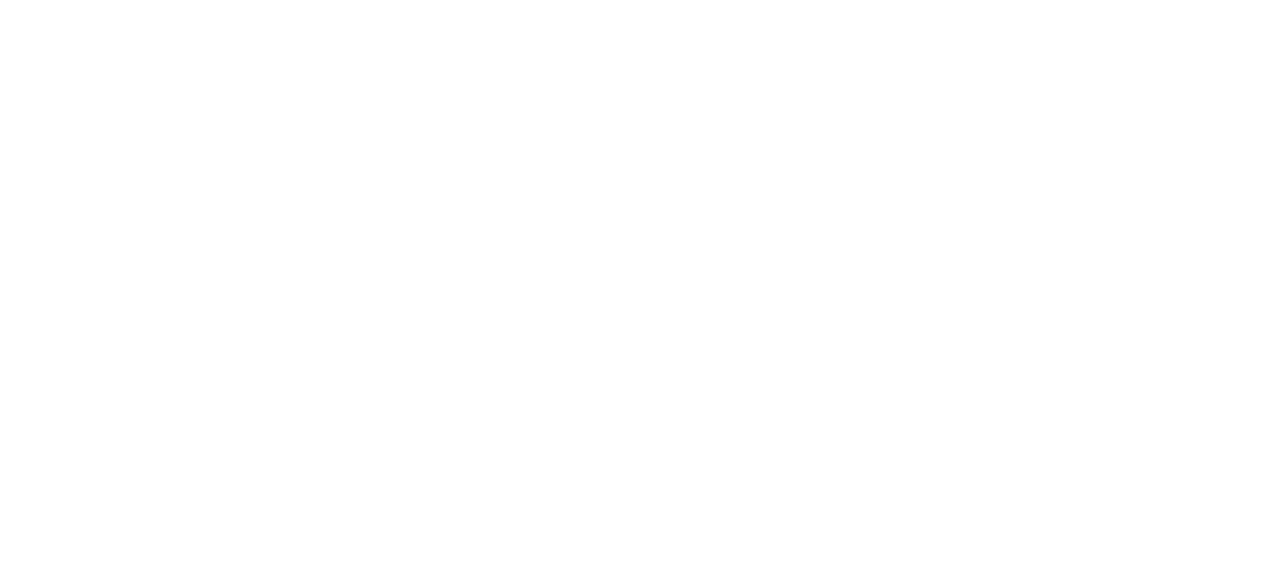
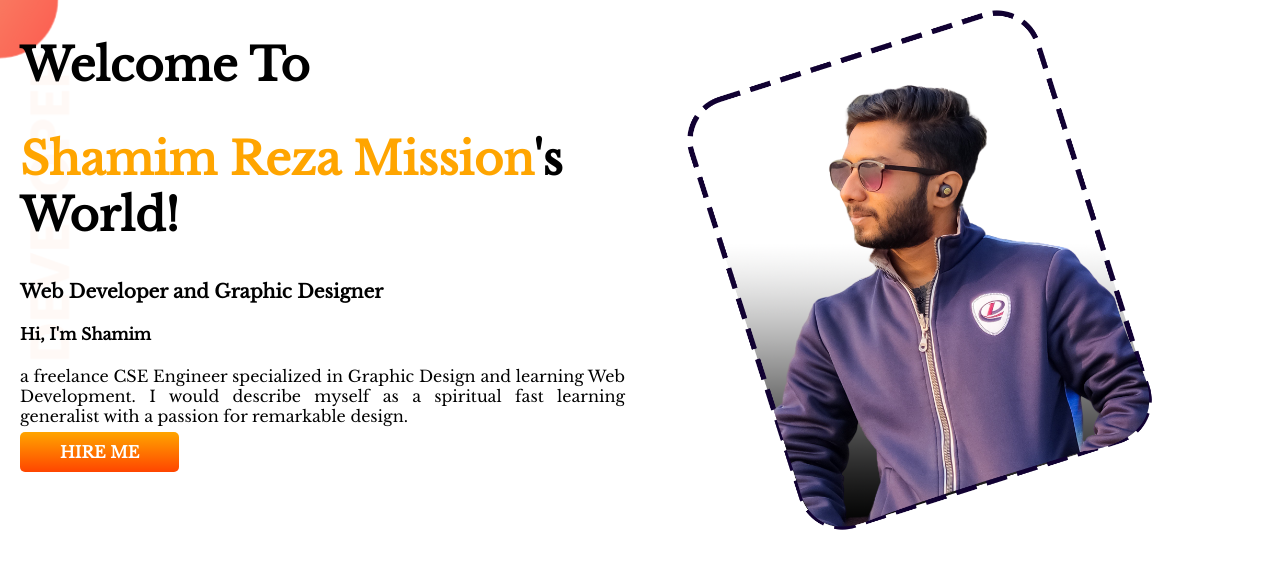
Before and after one commit to isrmission/new-dev-portfolio, a plain HTML site: page index.html in a window 1280 px wide. Drawn offline with nearby package versions, Linux system fonts and the light colour scheme.

Commit message:
first-update

```diff
--- a/index.html
+++ b/index.html
@@ -1,13 +1,35 @@
 <!DOCTYPE html>
 <html lang="en">
+
 <head>
     <meta charset="UTF-8">
     <meta http-equiv="X-UA-Compatible" content="IE=edge">
     <meta name="viewport" content="width=device-width, initial-scale=1.0">
-    <title>My Portfolio</title>
+    <title>SRM Portfolio</title>
+    <link rel="preconnect" href="https://fonts.googleapis.com">
+    <link rel="preconnect" href="https://fonts.gstatic.com" crossorigin>
+    <link href="https://fonts.googleapis.com/css2?family=Libre+Baskerville&display=swap" rel="stylesheet">
     <link rel="stylesheet" href="style.css">
 </head>
+
 <body>
+    <section class="top-banner">
+        <div class="half-width pddng">
+            <h1>Welcome To</h1>
+            <h1><span class="orange-color">Shamim Reza Mission</span>'s World!</h1>
+            <h3>Web Developer and Graphic Designer</h3>
+            <h4>Hi, I'm Shamim</h4>
+            <p class="bio">a freelance CSE Engineer specialized in Graphic Design and learning Web Development. I would
+                describe
+                myself
+                as a spiritual fast learning generalist with a passion for remarkable design.
+            </p>
+            <a class="link-button" target="_blank" href="https://www.linkedin.com/in/srmission/"> HIRE ME</a>
+        </div>
+        <div class="half-width pddng2">
+            <img src="images/my-pic.png" alt="">
+        </div>
+    </section>
+</body>
 
-</body>
 </html>
--- a/style.css
+++ b/style.css
@@ -0,0 +1,40 @@
+body{
+    font-family: 'Libre Baskerville', serif;
+    margin: 0;
+}
+h1{
+    font-size: 45px;
+}
+.orange-color{
+    color: orange;
+}
+section{
+    display: flex;
+}
+.half-width{
+    width: 50%;
+}
+.half-width img {
+    width: 80%;
+}
+.bio{
+   text-align: justify;
+}
+.pddng{
+    padding-left: 20px;
+}
+.pddng2 {
+    padding-left: 50px;
+}
+.link-button{
+        text-decoration: none;
+        background-image: linear-gradient(orange,orangered);
+        color: white;
+        font-weight: bolder;
+        padding: 10px 40px;
+        border-radius: 5px;
+}
+.top-banner{
+    background-image: url(images/top-banner.png);
+    background-repeat: no-repeat;
+}
```
Also changed, not shown: images/dream-bg.png (added), images/exp-bg.png (added), images/jhankar.png (added), images/jhankar2.png (added), images/my-bg.png (added), images/my-bg2.png (added), images/my-pic.png (added), images/top-banner.png (added).
